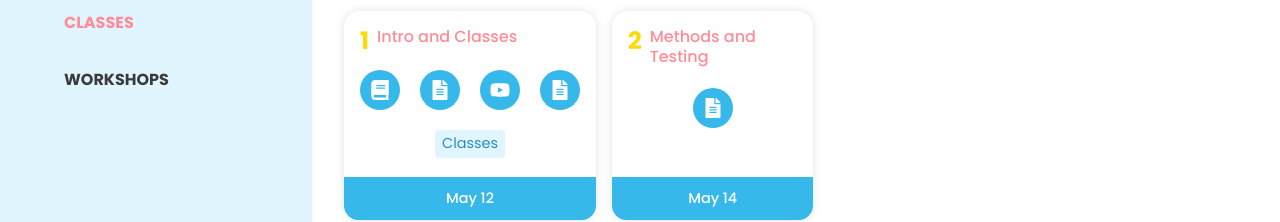
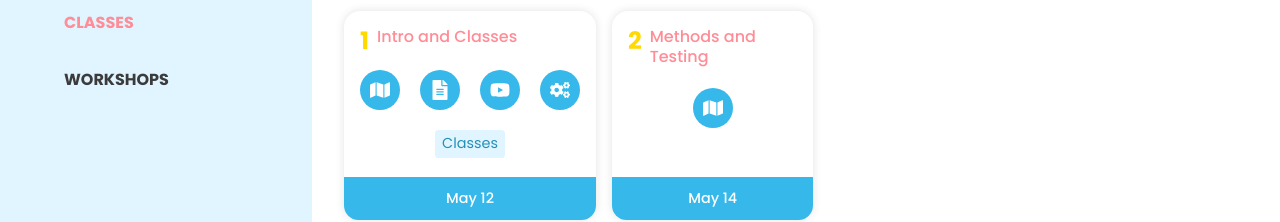
Before and after one commit to cs18-summer-2021/cs18-summer-2021.github.io, a React (Create React App) app: page /classes in a window 1280 px wide. Shown: the part 174-396 px from the top of the page. Built offline with nearby package versions, Linux system fonts and the light colour scheme.

Commit message:
Made helper functions for making icon links in the classes page

```diff
--- a/src/Components/IconLink/IconLink.js
+++ b/src/Components/IconLink/IconLink.js
@@ -4,7 +4,7 @@ import './IconLink.scss';
 class IconLink extends React.Component {
 	render() {
 		return (
-			<a className="icon-link" href={this.props.link} target="_blank" rel="noopener noreferrer" title={this.props.label} download>
+			<a className="icon-link" href={this.props.link} target="_blank" rel="noopener noreferrer" title={this.props.label}>
 				{this.props.icon}
 				<p className="icon-tooltip">{this.props.label}</p>
 			</a>
--- a/src/Info/Notes/Classes/Classes.js
+++ b/src/Info/Notes/Classes/Classes.js
@@ -1,37 +1,72 @@
-import { FaFileAlt, FaYoutube, FaFilePowerpoint, FaPencilRuler, FaWrench, FaBook } from 'react-icons/fa';
+import { FaFileAlt, FaYoutube, FaFilePowerpoint, FaPencilRuler, FaWrench, FaBook, FaMapMarkedAlt, FaCogs, FaMap } from 'react-icons/fa';
 
 const staticBasePath = "/static/classes";
+
+const iconType = {
+	SETUP: "Setup/Prep",
+	NOTES: "Notes",
+	VIDEO: "Video",
+	PRACTICE: "Practice"
+}
+
+/**
+ * Makes an IconLink for a Class card.
+ * @param {iconType} type the type of icon to make (see above definition)
+ * @param {string} url the url to link to
+ * @returns an icon link of a certain type linking to the given url
+ */
+function makeIcon(type, url) {
+	let iconToUse // default icon if provided type unknown
+	switch (type) {
+		case iconType.SETUP:
+			iconToUse = <FaMap />
+			break;
+		case iconType.NOTES:
+			iconToUse = <FaFileAlt />
+			break;
+		case iconType.VIDEO:
+			iconToUse = <FaYoutube />
+			break;
+		case iconType.PRACTICE:
+			iconToUse = <FaCogs />
+			break;
+		default:
+			iconToUse = <FaFileAlt />
+			break;
+	}
+	return {
+		icon: iconToUse,
+		link: url,
+		label: type
+	};
+}
+
+/**
+ * Helper that makes a url to link a static file in our public/static/classes folder. This link will only work if the file
+ * is placed in the appropriate folder for its class, so if it is not, just make your own link.
+ * @param {number} classNumber the class number
+ * @param {string} fileName the name of the file
+ * @returns a url to that file
+ */
+function makeUrl(classNumber, fileName) {
+	return `${staticBasePath}/${classNumber}/${fileName}`;
+}
+
 const classes = [
     {
 		number: 1, title: "Intro and Classes", outDate: "May 12", active: true,
 		links: [
-		    { icon: <FaBook />,
-		      link: `${staticBasePath}/1/dillo.ml`,
-		      label: "Setup/Prep" },
-		    { icon: <FaFileAlt />,
-		      link: `${staticBasePath}/1/lec01.pdf`,
-		      label: "Notes" },
-		    { icon: <FaYoutube />,
-		      link: "https://brown.hosted.panopto.com/Panopto/Pages/Viewer.aspx?id=ebcf6e7a-354d-463d-921c-ad26010b74aa",
-		      label: "Video" },
-		     { icon: <FaFileAlt />,
-		      link: "https://brown-cs18-master.github.io/content/practice/01classes.pdf",
-		      label: "Practice" },
+			makeIcon(iconType.SETUP, makeUrl(1, "dillo.ml")),
+			makeIcon(iconType.NOTES, makeUrl(1, "lec01.pdf")),
+			makeIcon(iconType.VIDEO, "https://brown.hosted.panopto.com/Panopto/Pages/Viewer.aspx?id=ebcf6e7a-354d-463d-921c-ad26010b74aa"),
+			makeIcon(iconType.PRACTICE, makeUrl(1, "01classes.pdf")),
 		],
 		tags: ["Classes"]
     },
     {
 		number: 2, title: "Methods and Testing", outDate: "May 14", active: true,
 		links: [
-		    { icon: <FaFileAlt />,
-		      link: "https://hackmd.io/@cs18-spring-2021/lec02setup",
-		      label: "Setup/Prep" },
-		    //{ icon: <FaFileAlt />,
-		    //  link: "https://cs18-summer-2021.github.io/src/Info/Notes/Classes/lec01.pdf",
-		    //  label: "Notes" },
-		    //{ icon: <FaYoutube />,
-		    //  link: "https://brown.hosted.panopto.com/Panopto/Pages/Viewer.aspx?id=ebcf6e7a-354d-463d-921c-ad26010b74aa",
-		    //  label: "Video" },
+			makeIcon(iconType.SETUP, "https://hackmd.io/@cs18-spring-2021/lec02setup"),
 		],
 		tags: []
 	},
```
Also changed, not shown: 1 other file (tests, documents, lock files or other folders).
